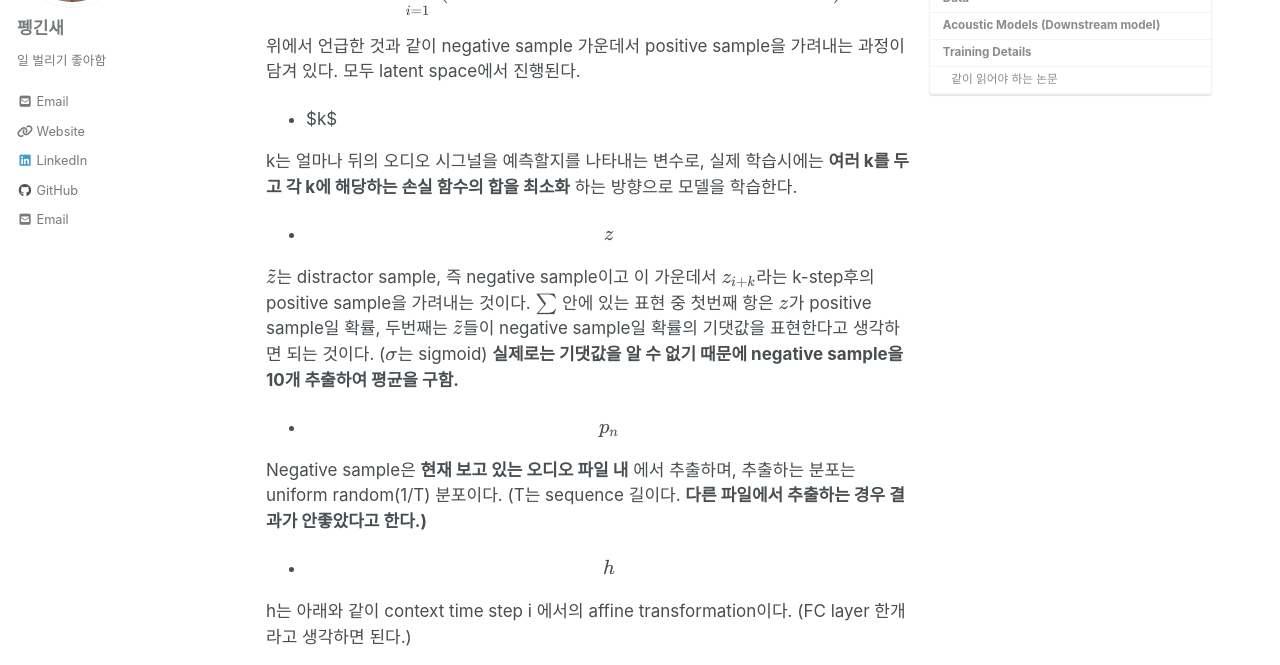
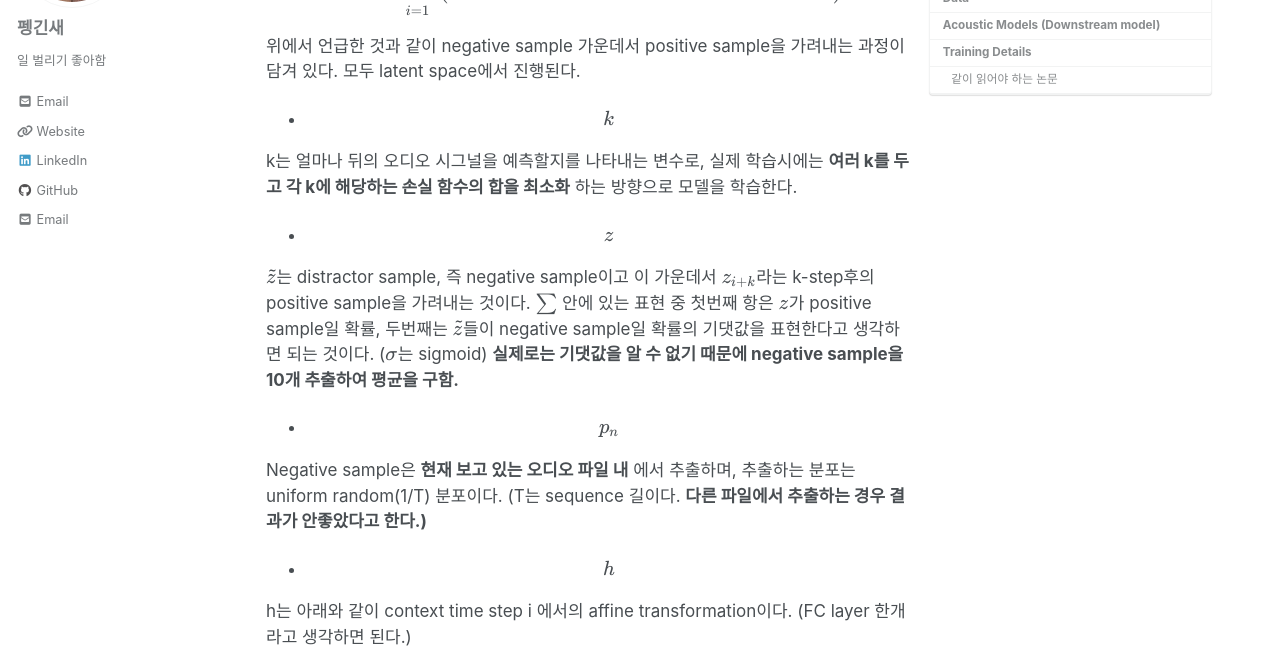
Before and after one commit to sylim2357/sylim2357.github.io, a Jekyll site: the page built from _posts/2020-05-27-wav2vec.md, in a window 1280 px wide and 900 px high, scrolled down 2295 px. Shown: the part 153-818 px from the top of the window. Built offline with Jekyll 4.4.1, drawn with Linux system fonts in a browser that asks for light colours; cached includes are drawn as plain includes; nearby versions of some CDN libraries; comment, search, counter and statistics services are not loaded.

Commit message:
fix typos

```diff
--- a/_posts/2020-05-27-wav2vec.md
+++ b/_posts/2020-05-27-wav2vec.md
@@ -64,7 +64,7 @@ $$\mathcal{L}_k = - \sum_{i=1}^{T-k}\Big( log\sigma(\bold{z}^\top_{i+k}h_k(c_i))
 
 위에서 언급한 것과 같이 negative sample 가운데서 positive sample을 가려내는 과정이 담겨 있다. 모두 latent space에서 진행된다.
 
-- $k$
+- $$k$$
 
 k는 얼마나 뒤의 오디오 시그널을 예측할지를 나타내는 변수로, 실제 학습시에는 **여러 k를 두고 각 k에 해당하는 손실 함수의 합을 최소화** 하는 방향으로 모델을 학습한다.
 
```
Also changed, not shown: assets/images/vq-wav2vec-04.png (added), assets/images/vq-wav2vec-05.png (added).
